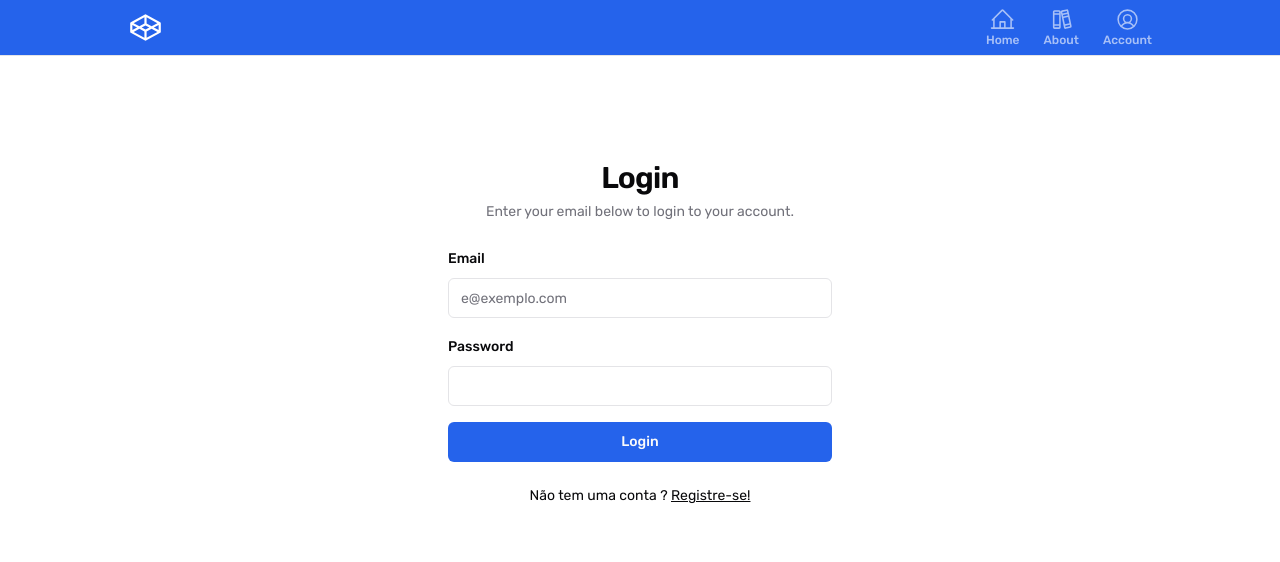
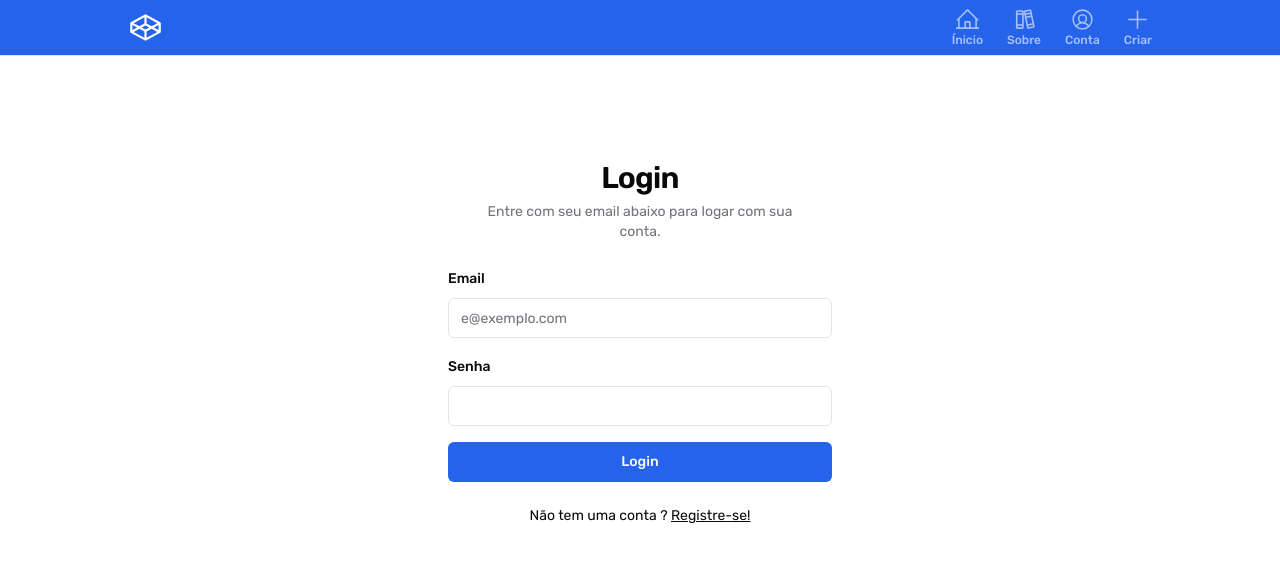
Before and after one commit to eliascoding365/TCC_Etec, a Next.js app: page /login in a window 1280 px wide. Shown: the top 562 px of the page. Built offline with nearby package versions, Linux system fonts and the light colour scheme; no server answers.

Commit message:
Aula de TCC - 10/04/2024

```diff
--- a/src/app/NavBar.tsx
+++ b/src/app/NavBar.tsx
@@ -9,7 +9,7 @@ import { PiCodepenLogo } from "react-icons/pi";
 import ButtonOpenModalCreateVaga from "./components/ButtonOpenModalCreateVaga/ButtonOpenModalCreateVaga";
 import classnames from "classnames";
 import { Session } from 'next-auth';
-import { getSession } from 'next-auth/react';
+import { getServerSession } from 'next-auth/next';
 
 
 const NavBar = () => {
@@ -19,7 +19,7 @@ const NavBar = () => {
   useEffect(() => {
     const fetchSession = async () => {
       try {
-        const sessionData = await getSession(); // Fetch session from the server
+        const sessionData = await getServerSession(); // Fetch session from the server
         setSession(sessionData);
         console.log(sessionData)
       } catch (error) {
@@ -31,10 +31,10 @@ const NavBar = () => {
   }, []);
 
   const links = [
-    { label: 'Home', href: '/', icon: <PiHouseLine size={'25px'} />, showWhenLoggedIn: true, showWhenLoggedOut: true },
-    { label: 'About', href: '/sobre', icon: <PiBooks size={'25px'} />, showWhenLoggedIn: true, showWhenLoggedOut: true },
-    { label: 'Account', href: '/user', icon: <PiUserCircle size={'25px'} />, showWhenLoggedIn: true , showWhenLoggedOut: true },
-    { label: '', href: '', icon: <ButtonOpenModalCreateVaga />, showIcon: currentPath === '/', showWhenLoggedIn: true }
+    { label: 'Ínicio', href: '/', icon: <PiHouseLine size={'25px'} />, showWhenLoggedIn: true, showWhenLoggedOut: true },
+    { label: 'Sobre', href: '/sobre', icon: <PiBooks size={'25px'} />, showWhenLoggedIn: true, showWhenLoggedOut: true },
+    { label: 'Conta', href: '/user', icon: <PiUserCircle size={'25px'} />, showWhenLoggedIn: true , showWhenLoggedOut: true },
+    //{ label: '', href: '', icon: <ButtonOpenModalCreateVaga />, showIcon: currentPath === '/', showWhenLoggedOut: true }
   ];
 
   return (
@@ -44,8 +44,7 @@ const NavBar = () => {
         {links.map(link => {
           // Check if link should be shown based on authentication status and current path
           if (
-            ((session && link.showWhenLoggedIn) || (!session && link.showWhenLoggedOut)) ||
-            (link.href === '/' && link.showIcon)
+            ((session && link.showWhenLoggedIn) || (!session && link.showWhenLoggedOut))
           ) {
             return (
               <Link
@@ -66,6 +65,7 @@ const NavBar = () => {
           }
           return null; // Return null for links that shouldn't be shown
         })}
+        <ButtonOpenModalCreateVaga/>
 
       </ul>
     </nav>
--- a/src/app/components/ButtonOpenModalCreateVaga/ButtonOpenModalCreateVaga.tsx
+++ b/src/app/components/ButtonOpenModalCreateVaga/ButtonOpenModalCreateVaga.tsx
@@ -39,16 +39,16 @@ const ButtonOpenModalCreateVaga = () => {
     return (
         <div>
             <div className="
-            flex flex-col justify-center items-center
+            flex justify-center items-center
             text-xs font-medium
             text-white opacity-60 hover:text-white hover:opacity-100 transition-opacity">
                 <button
-                    className="btn"
+                    className="flex flex-col btn items-center"
                     onClick={openModal}
                     onChange={closeModal}
                 >
                     <PiPlus size={'25px'} />
-                    <span>Add</span>
+                    <span>Criar</span>
                 </button>
             </div>
             {isOpen && (
--- a/src/app/components/CardVaga/CardVaga.tsx
+++ b/src/app/components/CardVaga/CardVaga.tsx
@@ -13,11 +13,16 @@ import ShareIcon from '@mui/icons-material/Share';
 import MoreVertIcon from '@mui/icons-material/MoreVert';
 import prisma from '../../../../prisma/client';
 import CardVagaExpandMore from './CardVagaExpandMore';
-import { Container } from '@mui/material';
+import { Container, colors } from '@mui/material';
+import { createTheme } from '@mui/material/styles';
+
+
 
 export default async function CardVaga() {
   const vagas = await prisma.vaga.findMany()
   const user = await prisma.user.findMany()
+
+
 
 
   return (
@@ -28,16 +33,14 @@ export default async function CardVaga() {
             <CardHeader
               avatar={
                 <Avatar sx={{ bgcolor: red[500] }} aria-label="recipe">
-                  {user[index].name[0]} {/* Primeira letra do nome do usuário */}
                 </Avatar>
               }
               action={
-                <IconButton aria-label="settings">
+                <IconButton aria-label="settings" >
                   <MoreVertIcon />
                 </IconButton>
               }
-              title={user[index].name}
-              subheader={vaga.createdAt.toDateString()}
+              subheader={vaga.createdAt.toLocaleDateString()}
             />
             <CardMedia
               component="img"
@@ -46,20 +49,18 @@ export default async function CardVaga() {
               alt="Temos vagas"
             />
             <CardContent>
-              <Typography variant="body1" color="text.primary">
-                {vaga.description}
-              </Typography>
+
             </CardContent>
             <CardActions disableSpacing>
-              <IconButton aria-label="add to favorites">
-                <FavoriteIcon />
+              <IconButton aria-label="add to favorites" sx={{ color: red[500] }}>
+                <FavoriteIcon  />
               </IconButton>
               <IconButton aria-label="share">
                 <ShareIcon />
               </IconButton>
             </CardActions>
-            <CardVagaExpandMore>
-              numero:{vaga.description}
+            <CardVagaExpandMore >
+              informações: {vaga.description}
             </CardVagaExpandMore>
           </Card>
         ))}
--- a/src/app/components/CardVaga/CardVagaExpandMore.tsx
+++ b/src/app/components/CardVaga/CardVagaExpandMore.tsx
@@ -53,7 +53,6 @@ return (
     </CardActions>
     <Collapse in={expanded} timeout="auto" unmountOnExit>
       <CardContent>
-        <Typography paragraph>Informações:</Typography>
         <Typography paragraph>
           {children}
         </Typography>
--- a/src/app/components/FormLogin/form.tsx
+++ b/src/app/components/FormLogin/form.tsx
@@ -42,7 +42,7 @@ const Form = () => {
     <div className="mx-auto my-20 max-w-sm h-full space-y-6">
       <CardHeader className="text-center pb-0 mb-4">
         <CardTitle className="text-3xl font-bold">Login</CardTitle>
-        <CardDescription>Enter your email below to login to your account.</CardDescription>
+        <CardDescription>Entre com seu email abaixo para logar com sua conta.</CardDescription>
       </CardHeader>
       <form
         className="space-y-4"
@@ -58,7 +58,7 @@ const Form = () => {
           />
         </div>
         <div className="space-y-2">
-          <Label htmlFor="password">Password</Label>
+          <Label htmlFor="password">Senha</Label>
           <Input
             id="password"
             type="password"
--- a/src/app/login/page.tsx
+++ b/src/app/login/page.tsx
@@ -1,29 +1,12 @@
-'use client'
 import React, { useEffect, useState } from 'react'
 import FormLogin from '../components/FormLogin/FormLogin'
 import { redirect, useRouter } from 'next/navigation'
-import { getSession } from 'next-auth/react'
+import { getServerSession } from 'next-auth/next'
 import Form from '../components/FormLogin/form'
 import { Session } from 'next-auth'
 
-const LoginPage =  () => {
-  const router = useRouter()
-
-  const [session, setSession] = useState<Session | null>(null);
-
-  useEffect(() => {
-    const fetchSession = async () => {
-      try {
-        const sessionData = await getSession(); // Fetch session from the server
-        setSession(sessionData);
-        console.log(sessionData)
-      } catch (error) {
-        console.error('Error fetching server session:', error);
-      }
-    };
-
-    fetchSession();
-  }, []);
+const LoginPage = async () => {
+  const session = await getServerSession()
 
   if (session) {
     redirect("/")
```
